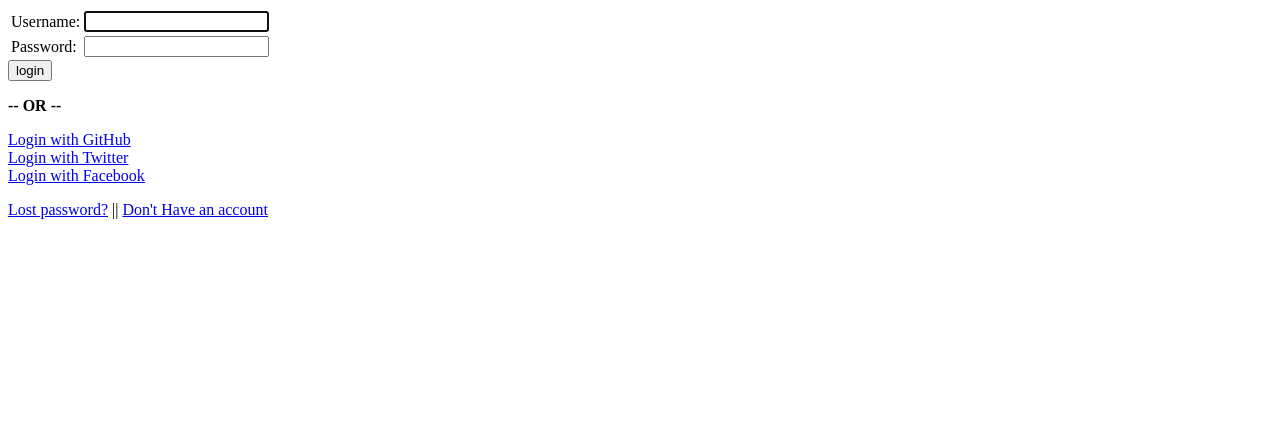
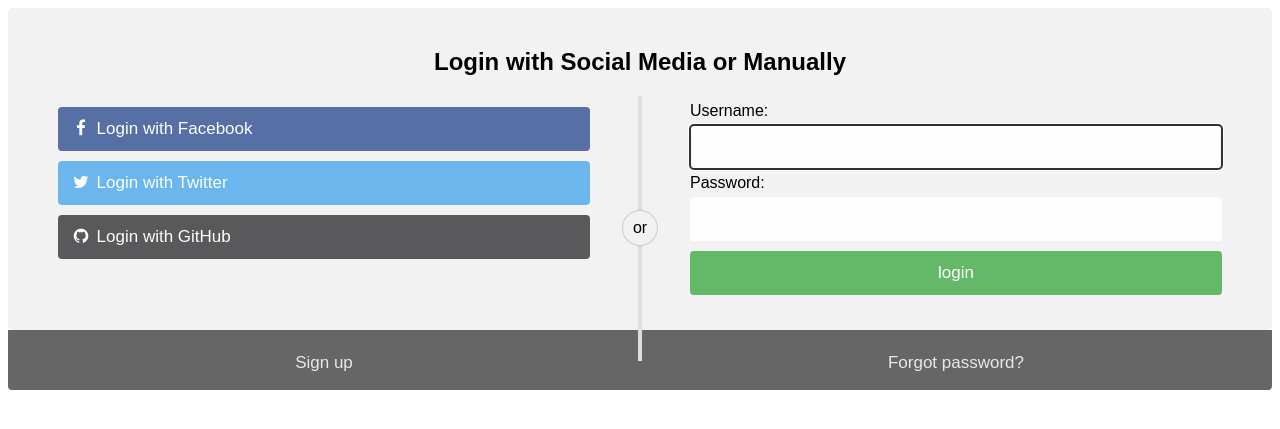
Before and after one commit to sir-guevara/sosdvlpr, a Django app: page /accounts/login/ in a window 1280 px wide. Shown: the top 429 px of the page. Run offline with Django 3.2, Linux system fonts and the light colour scheme.

Commit message:
login and registration frontend

```diff
--- /dev/null
+++ b/account/static/account/style.css
@@ -0,0 +1,130 @@
+
+
+/* login fom styles */
+body {
+  font-family: Arial, Helvetica, sans-serif;
+}
+
+* {
+  box-sizing: border-box;
+}
+
+/* style the container */
+.container {
+  position: relative;
+  border-radius: 5px;
+  background-color: #f2f2f2;
+  padding: 20px 0 30px 0;
+}
+
+/* style inputs and link buttons */
+input,
+.btn {
+  width: 100%;
+  padding: 12px;
+  border: none;
+  border-radius: 4px;
+  margin: 5px 0;
+  opacity: 0.85;
+  display: inline-block;
+  font-size: 17px;
+  line-height: 20px;
+  text-decoration: none; /* remove underline from anchors */
+}
+
+input:hover,
+.btn:hover {
+  opacity: 1;
+}
+
+/* add appropriate colors to fb, twitter and google buttons */
+.fb {
+  background-color: #3B5998;
+  color: white;
+}
+
+.twitter {
+  background-color: #55ACEE;
+  color: white;
+}
+
+.github {
+  background-color: rgb(63, 63, 65);
+  color: white;
+}
+
+/* style the submit button */
+input[type=submit] {
+  background-color: #4CAF50;
+  color: white;
+  cursor: pointer;
+}
+
+input[type=submit]:hover {
+  background-color: #45a049;
+}
+
+/* Two-column layout */
+.col {
+  float: left;
+  width: 50%;
+  margin: auto;
+  padding: 0 50px;
+  margin-top: 6px;
+}
+
+/* Clear floats after the columns */
+.row:after {
+  content: "";
+  display: table;
+  clear: both;
+}
+
+/* vertical line */
+.vl {
+  position: absolute;
+  left: 50%;
+  transform: translate(-50%);
+  border: 2px solid #ddd;
+  height: 265px;
+}
+
+/* text inside the vertical line */
+.vl-innertext {
+  position: absolute;
+  top: 50%;
+  transform: translate(-50%, -50%);
+  background-color: #f1f1f1;
+  border: 1px solid #ccc;
+  border-radius: 50%;
+  padding: 8px 10px;
+}
+
+/* hide some text on medium and large screens */
+.hide-md-lg {
+  display: none;
+}
+
+/* bottom container */
+.bottom-container {
+  text-align: center;
+  background-color: #666;
+  border-radius: 0px 0px 4px 4px;
+}
+
+/* Responsive layout - when the screen is less than 650px wide, make the two columns stack on top of each other instead of next to each other */
+@media screen and (max-width: 650px) {
+  .col {
+    width: 100%;
+    margin-top: 0;
+  }
+  /* hide the vertical line */
+  .vl {
+    display: none;
+  }
+  /* show the hidden text on small screens */
+  .hide-md-lg {
+    display: block;
+    text-align: center;
+  }
+}
--- /dev/null
+++ b/account/templates/base.html
@@ -0,0 +1,19 @@
+<!DOCTYPE html>
+{% load static %}
+<html lang="en">
+<head>
+    <meta charset="UTF-8">
+    <meta name="viewport" content="width=device-width, initial-scale=1.0">
+    <meta http-equiv="X-UA-Compatible" content="ie=edge">
+    <link rel="stylesheet" href="https://cdnjs.cloudflare.com/ajax/libs/font-awesome/4.7.0/css/font-awesome.min.css">
+    <link rel="stylesheet" href="{% static 'account/style.css'%}">
+    <title>Login</title>
+</head>
+<body>
+
+    {% block content%}
+    {% endblock%}
+
+<script src="{% static 'account/main.js' %}"></script>
+</body>
+</html>
--- a/account/templates/registration/login.html
+++ b/account/templates/registration/login.html
@@ -1,17 +1,32 @@
-<!DOCTYPE html>
-<html lang="en">
-<head>
-    <meta charset="UTF-8">
-    <meta name="viewport" content="width=device-width, initial-scale=1.0">
-    <meta http-equiv="X-UA-Compatible" content="ie=edge">
-    <title>Document</title>
-</head>
-<body>
+{% extends 'base.html' %}
 
+  {% block content%}
+    <div class="container">
+              <form method="post" action="{% url 'login' %}">
+                {% csrf_token %}
+                  <div class="row">
+                    <h2 style="text-align:center">Login with Social Media or Manually</h2>
+                    <div class="vl">
+                      <span class="vl-innertext">or</span>
+                    </div>
 
-            {% if form.errors %}
-            <p>Your username and password didn't match. Please try again.</p>
-            {% endif %}
+                    <div class="col">
+                      <a href="{% url 'social:begin' 'facebook' %}" class="fb btn">
+                        <i class="fa fa-facebook fa-fw"></i> Login with Facebook
+                      </a>
+                      <a href="{% url 'social:begin' 'twitter' %}" class="twitter btn">
+                        <i class="fa fa-twitter fa-fw"></i> Login with Twitter
+                      </a>
+                      <a href="{% url 'social:begin' 'github' %}" class="github btn">
+                        <i class="fa fa-github fa-fw"></i> Login with GitHub
+                      </a>
+                    </div>
+
+                    <div class="col">
+                      <div class="hide-md-lg">
+                        <p>Or sign in manually:</p>
+                      </div>
+
 
                   {% if next %}
                       {% if user.is_authenticated %}
@@ -22,34 +37,30 @@
                       {% endif %}
                   {% endif %}
 
-            <form method="post" action="{% url 'login' %}">
-            {% csrf_token %}
-            <table>
-            <tr>
-                <td>{{ form.username.label_tag }}</td>
-                <td>{{ form.username }}</td>
-            </tr>
-            <tr>
-                <td>{{ form.password.label_tag }}</td>
-                <td>{{ form.password }}</td>
-            </tr>
-            </table>
+
+
+
+                  {{form}}
 
                   <input type="submit" value="login" />
                   <input type="hidden" name="next" value="{{ next }}" />
+
+                          </div>
+
+                        </div>
                       </form>
-            <p><strong>-- OR --</strong></p>
-            <a href="{% url 'social:begin' 'github' %}">Login with GitHub</a><br>
-            <a href="{% url 'social:begin' 'twitter' %}">Login with Twitter</a><br>
-            <a href="{% url 'social:begin' 'facebook' %}">Login with Facebook</a>
+              </div>
 
-            {# Assumes you setup the password_reset view in your URLconf #}
-            <p><a href="{% url 'password_reset' %}">Lost password?</a> || <a href="{% url 'register' %}"> Don't Have an account</a> </p>
+              <div class="bottom-container">
+                <div class="row">
+                  <div class="col">
+                    <a href="{% url 'register' %}" style="color:white" class="btn">Sign up</a>
+                  </div>
+                  <div class="col">
+                    <a href="{% url 'password_reset' %}" style="color:white" class="btn">Forgot password?</a>
+                  </div>
+                </div>
+              </div>
 
 
-
-
-
-
-</body>
-</html>
+{% endblock content%}
--- a/mysite/settings.py
+++ b/mysite/settings.py
@@ -159,7 +159,7 @@
 LOGIN_URL = 'login'
 LOGOUT_URL = 'logout'
 LOGIN_REDIRECT_URL = 'index'
-
+LOGOUT_REDIRECT_URL = 'index'
 
 AUTHENTICATION_BACKENDS = (
 
```
Also changed, not shown: account/templates/registration/register.html (+49 -17 lines), requirements.txt (added, +23 -0 lines), account/static/account/main.js (added), db.sqlite3. Lines whose indentation alone changed are shown as unchanged.
